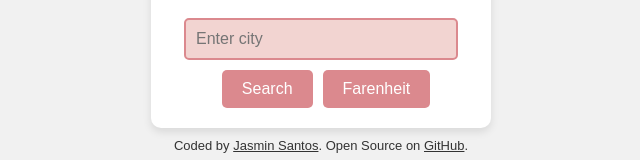
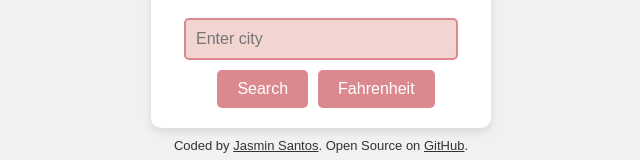
Before and after one commit to Jarabey/Weather-React, a React (Create React App) app: page / in a window 1280 px wide. Shown: the part 319-479 px from the top of the page, without its empty margins (319-959 px from the left). Built offline with nearby package versions, Linux system fonts and the light colour scheme.

Commit message:
Adding C & F

```diff
--- a/src/WeatherSearch.js
+++ b/src/WeatherSearch.js
@@ -55,7 +55,7 @@ const WeatherSearch = () => {
         />
         <button onClick={handleSearch}>Search</button>
         <button onClick={toggleUnits}>
-           {units === "metric" ? "Farenheit" : "Celsius"}
+           {units === "metric" ? "Fahrenheit" : "Celsius"}
         </button>
         {loading && <p>Loading...</p>}
         {weatherData && (
```
